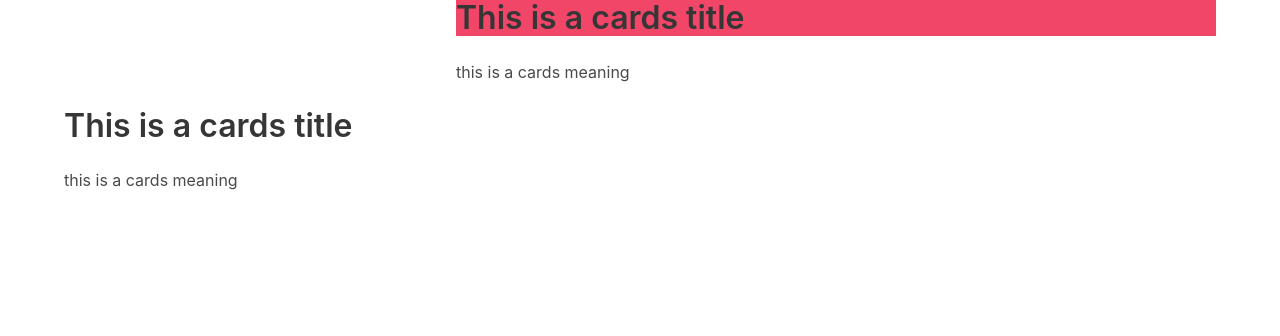
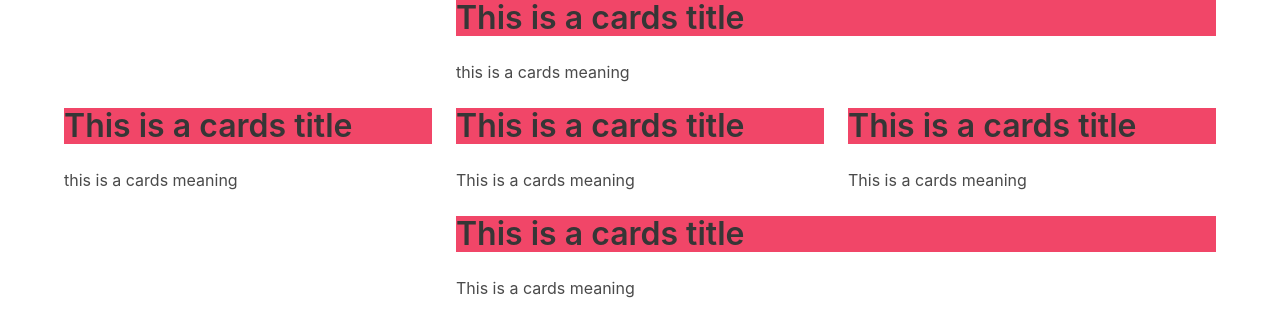
Before and after one commit to sebastian-espeset/tarot-generator, a React (Create React App) app in the folder tarot-generator/: page / in a window 1280 px wide. Shown: the top 336 px of the page. Built offline with nearby package versions, Linux system fonts and the light colour scheme; no server answers.

Commit message:
succesfully targeting/toggling all cards

```diff
--- a/tarot-generator/src/Cards.js
+++ b/tarot-generator/src/Cards.js
@@ -29,12 +29,11 @@ const Cards = () => {
 
   const handleCardReveal = (e) => {
     const targetedCard = e.target.getAttribute("name");
-    console.log(targetedCard);
     setCardReveal({
       ...cardReveal,
       [e.target.getAttribute("name")]: !cardReveal[targetedCard],
     });
-    console.log(cardReveal);
+    console.log(targetedCard)
   };
 
   return (
@@ -44,7 +43,9 @@ const Cards = () => {
           <div
             onClick={handleCardReveal}
             name="card_one"
-            className = {cardReveal.card_one ? "title":"title has-background-danger"}
+            className={
+              cardReveal.card_one ? "title" : "title has-background-danger"
+            }
           >
             {cardData[0] ? cardData[0].name : "This is a cards title"}
           </div>
@@ -57,7 +58,9 @@ const Cards = () => {
         <div className="column">
           <div
             onClick={handleCardReveal}
-            className="title"
+            className={
+              cardReveal.card_two ? "title" : "title has-background-danger"
+            }
             name="card_two"
           >
             {cardData[1] ? cardData[1].name : "This is a cards title"}
@@ -66,20 +69,50 @@ const Cards = () => {
             {cardData[1] ? cardData[1].meaning_up : "this is a cards meaning"}
           </div>
         </div>
-        {/* <div className="column">
-          <div className="title">{cardData[2].name}</div>
-          <div className="content">{cardData[2].meaning_up}</div>
+        <div className="column">
+          <div
+            onClick={handleCardReveal}
+            className={
+              cardReveal.card_three ? "title" : "title has-background-danger"
+            }
+            name="card_three"
+          >
+            {cardData[2] ? cardData[2].name : "This is a cards title"}
+          </div>
+          <div className="content">
+            {cardData[2] ? cardData[2].meaning_up : "This is a cards meaning"}
+          </div>
         </div>
         <div className="column">
-          <div className="title">{cardData[3].name}</div>
-          <div className="content">{cardData[3].meaning_up}</div>
+          <div
+            onClick={handleCardReveal}
+            className={
+              cardReveal.card_four ? "title" : "title has-background-danger"
+            }
+            name="card_four"
+          >
+            {cardData[3] ? cardData[3].name : "This is a cards title"}
+          </div>
+          <div className="content">
+            {cardData[3] ? cardData[3].meaning_up : "This is a cards meaning"}
+          </div>
         </div>
       </div>
       <div className="columns">
         <div className="column is-offset-one-third">
-          <div className="title">{cardData[4].name}</div>
-          <div className="content">{cardData[4].meaning_up}</div>
-        </div> */}
+          <div
+            onClick={handleCardReveal}
+            className={
+              cardReveal.card_five ? "title" : "title has-background-danger"
+            }
+            name="card_five"
+          >
+            {cardData[4] ? cardData[4].name : "This is a cards title"}
+          </div>
+          <div className="content">
+            {cardData[4] ? cardData[4].meaning_up : "This is a cards meaning"}
+          </div>
+        </div>
       </div>
     </div>
   );
```
